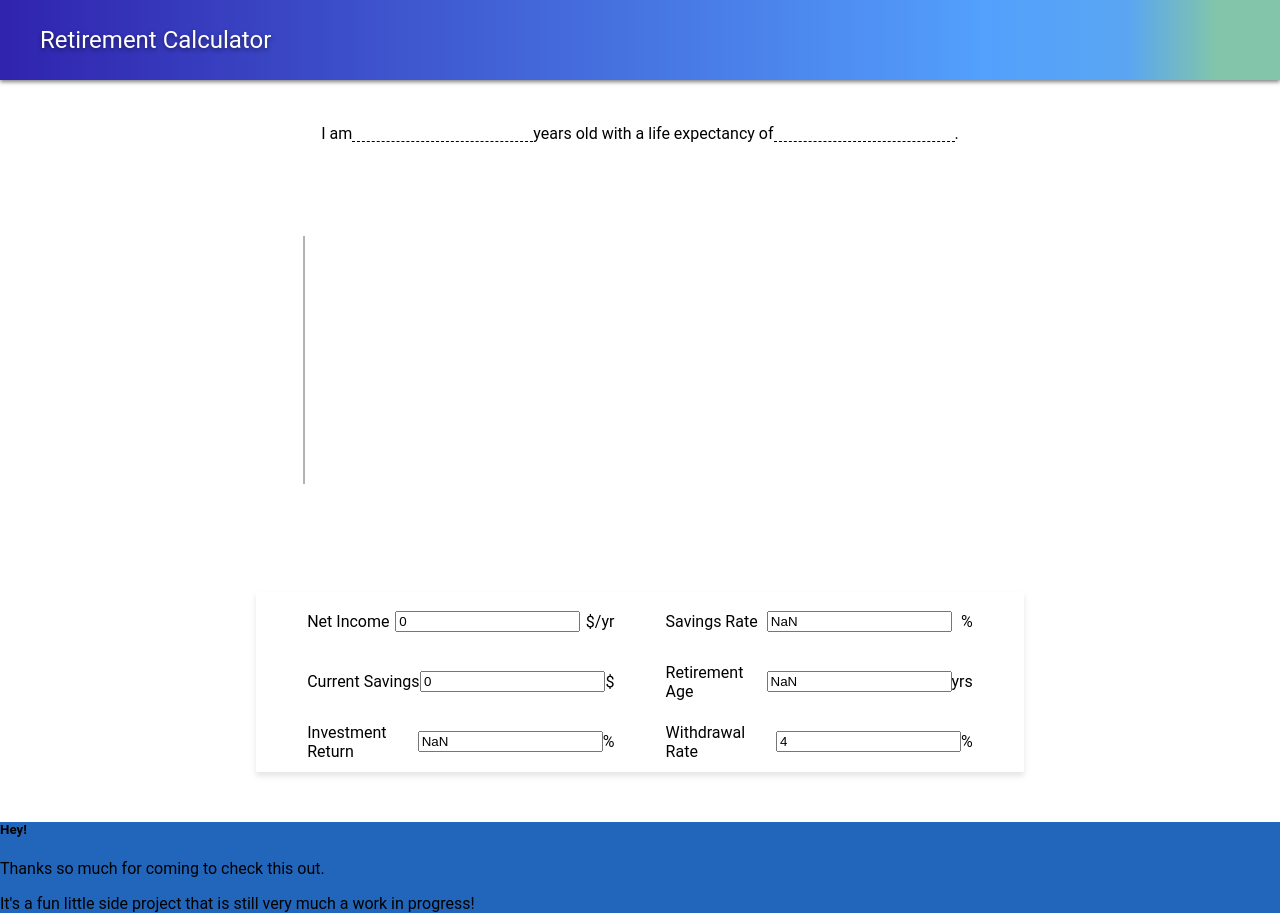
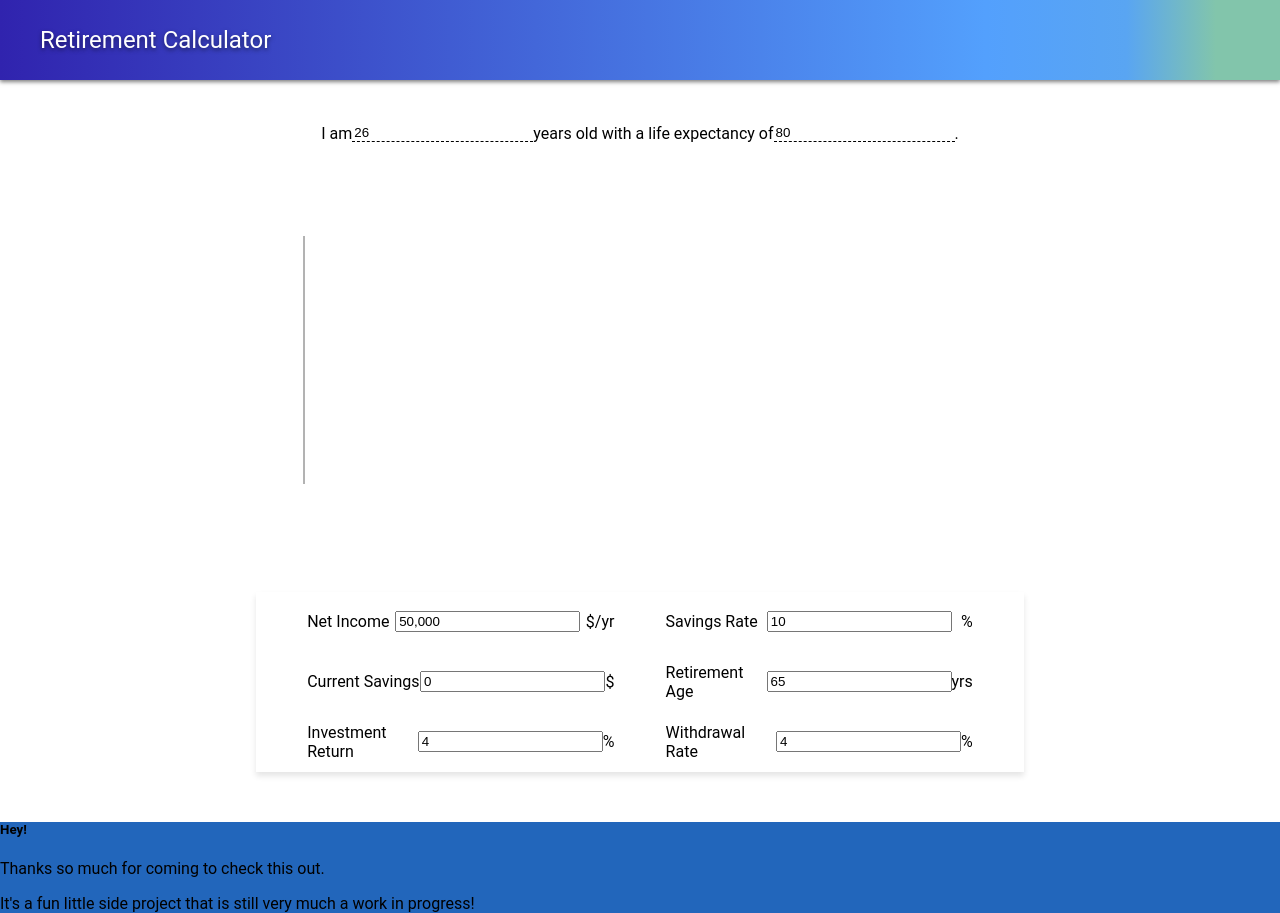
Before and after one commit to gabrielwr/React-Retirement-Calculator, a React (Create React App) app: page / in a window 1280 px wide. Built offline with nearby package versions, Linux system fonts and the light colour scheme.

Commit message:
updates string/number transformations further

```diff
--- a/src/components/age-form/index.js
+++ b/src/components/age-form/index.js
@@ -1,19 +1,44 @@
 import React, { Component } from 'react';
+import { connect } from 'react-redux';
+import * as R from 'ramda';
 
 import { AgeFormWrapper, AgeFormInput } from './styled';
 
 class AgeForm extends Component {
+
+  handleLifespanAge = (_evt, lifeExpectancy) => {
+    const { startingAge, addCurrentAge, setLifeExpectancy } = this.props;
+
+    if(lifeExpectancy <= +startingAge){
+      addCurrentAge(lifeExpectancy-1);
+    }
+    setLifeExpectancy(lifeExpectancy);
+    this.computeData();
+  }
+
   render() {
+    const { startingAge, lifeExpectancy} = this.props
     return (
       <AgeFormWrapper>
         <span>I am</span>
-        <AgeFormInput type='number'/>
+        <AgeFormInput type='number' value={this.props.startingAge}/>
         <span>years old with a life expectancy of</span>
-        <AgeFormInput type='number'/>
+        <AgeFormInput type='number' value={this.props.lifeExpectancy}/>
         <span>.</span>
       </AgeFormWrapper>
     );
   }
 }
 
-export default AgeForm;
+const mapStateToProps = (state) => {
+  const lifeExpectancy = R.path(['calculationData', 'lifeExpectancy'])(state);
+  const startingAge = R.path(['calculationData', 'startingAge'])(state);
+
+  return {
+    lifeExpectancy,
+    startingAge
+  };
+};
+
+
+export default connect(mapStateToProps)(AgeForm);
--- a/src/components/calculator-form/index.js
+++ b/src/components/calculator-form/index.js
@@ -10,45 +10,47 @@ import {
 
 class CalculatorForm extends Component {
   render() {
-    const { handle, state } = this.props;
     const {
-      currentSavings,
-      marketReturn,
+      handleCurrentAge,
+      handleRetirementAge,
+      handleLifespanAge,
+      startingSavings,
+      investmentReturnRate,
       retireAge,
       retireSpending,
       salary,
       salaryIncrease,
-      savings
-    } = state;
+      savingsRate,
+    } = this.props;
 
     return (
       <FormWrapper>
         <FormColumn>
           <Row>
             <span>Net Income</span>
-            <input value={formatMoney(+salary, 0)} />
+            <input value={formatMoney(salary, 0)} />
             <span>$/yr</span>
           </Row>
           <Row>
             <span>Current Savings </span>
-            <input value={formatMoney(+currentSavings, 0)}/>
+            <input value={formatMoney(startingSavings, 0)}/>
             <span>$</span>
           </Row>
           <Row>
             <span>Investment Return</span>
-            <input value={+marketReturn}/>
+            <input value={investmentReturnRate}/>
             <span>%</span>
           </Row>
         </FormColumn>
         <FormColumn>
           <Row>
             <span>Savings Rate</span>
-            <input value={ +savings }/>
+            <input value={ savingsRate }/>
             <span>%</span>
           </Row>
           <Row>
             <span>Retirement Age</span>
-            <input value={ +retireAge }/>
+            <input value={ retireAge }/>
             <span>yrs</span>
           </Row>
           <Row>
--- a/src/components/chart/index.js
+++ b/src/components/chart/index.js
@@ -1,5 +1,6 @@
 import React, { Component } from 'react';
 import { connect } from 'react-redux';
+import * as R from 'ramda';
 
 import LineChart from '../../elements/line-chart/index';
 
@@ -16,8 +17,12 @@ class Chart extends Component {
   }
 }
 
-const mapState = state => ({
-  ...state
-});
+const mapState = (state) => {
+  const graphData = R.path(['calculationData', 'graphData'])(state);
+
+  return {
+    graphData
+  };
+};
 
 export default connect(mapState, null)(Chart);
--- a/src/containers/calculator-container/index.js
+++ b/src/containers/calculator-container/index.js
@@ -1,5 +1,6 @@
 import React, { Component } from 'react';
 import { connect } from 'react-redux';
+import * as R from 'ramda';
 
 import { actions as calculationDataActions } from '../../reducers/calculation-data';
 
@@ -53,60 +54,49 @@ class CalculatorContainer extends Component {
     let graphData = [];
 
     for(let i = 0; i <= yearsLeft; i++) {
-      accumulatedSavings += Math.floor(accumulatedSavings / 100 * state.marketReturn)
+      accumulatedSavings += Math.floor(accumulatedSavings / 100 * state.marketReturn);
       if(i >= yearsToRetirement && !retiredBool) {
         retiredBool = true;
-        this.props.addRetireAmt(`${accumulatedSavings}`)
+        this.props.addRetireAmt(`${accumulatedSavings}`);
       }
       if(!retiredBool) {
-        accumulatedSavings += salarySaved
+        accumulatedSavings += salarySaved;
       } else {
         accumulatedSavings -= retireSpending;
       }
       graphData.push({
         savings: accumulatedSavings,
         age: `${startingAge++}`,
-      })
+      });
 
       //update via salaryIncrease
       salarySaved += Math.floor(salarySaved / 100 * salaryIncrease)
     }
 
-    //dispatch to store
-    this.props.setFinalSavings(`${accumulatedSavings}`);
+    this.props.setFinalSavings(accumulatedSavings);
     this.props.setGraphData(graphData);
   }
 
   handleCurrentAge = (_evt, age) => {
     const { retireAge, setLifeExpectancy, lifeExpectancy, addCurrentAge, addRetireAge } = this.props;
     if(age >= +retireAge) {
-      addRetireAge(`${age + 1}`);
+      addRetireAge(age + 1);
     }
     if(age >= +lifeExpectancy) {
-      setLifeExpectancy(`${age + 1}`);
+      setLifeExpectancy(age + 1);
     }
-    addCurrentAge(`${age}`);
+    addCurrentAge(age);
     this.computeData();
   }
 
   handleRetirementAge = (_evt, retireAge) => {
     const { addCurrentAge, addRetireAge, startingAge, lifeExpectancy } = this.props;
     if(retireAge <= +startingAge) {
-      addCurrentAge(`${retireAge - 1}`);
+      addCurrentAge(retireAge - 1);
     } else if(retireAge >= lifeExpectancy) {
-      addRetireAge(`${lifeExpectancy-1}`);
+      addRetireAge(lifeExpectancy-1);
     }
-    addRetireAge(`${retireAge}`);
-    this.computeData();
-  }
-
-  handleLifespanAge = (_evt, lifeExpectancy) => {
-    const { startingAge, addCurrentAge, setLifeExpectancy } = this.props;
-
-    if(lifeExpectancy <= +startingAge){
-      addCurrentAge(`${lifeExpectancy-1}`);
-    }
-    setLifeExpectancy(`${lifeExpectancy}`);
+    addRetireAge(retireAge);
     this.computeData();
   }
 
@@ -118,32 +108,68 @@ class CalculatorContainer extends Component {
   }
 
   render() {
-    const props = {
-      handle: {
-        handleCurrentAge: this.handleCurrentAge,
-        handleRetirementAge: this.handleRetirementAge,
-        handleLifespanAge: this.handleLifespanAge,
-        changeHandler: this.changeHandler
-      },
-      state: { ...this.props },
-      graphData: this.props.graphData
-    };
+    const {
+      finalSavings,
+      investmentReturnRate,
+      retireAge,
+      retireAmt,
+      retireSpending,
+      salary,
+      salaryIncrease,
+      savingsRate,
+      startingSavings,
+    } = this.props;
+
+    const formProps = {
+      finalSavings,
+      investmentReturnRate,
+      retireAge,
+      retireAmt,
+      retireSpending,
+      salary,
+      salaryIncrease,
+      savingsRate,
+      startingSavings,
+      handleCurrentAge: this.handleCurrentAge,
+      handleLifeExpectancy: this.handleLifespanAge,
+      handleRetirementAge: this.handleRetirementAge,
+    }
 
     return (
       <ContentWrapper>
         <CalculatorContainerWrapper>
           <AgeForm />
           <Chart />
-          <CalculatorForm { ...props } />
+          <CalculatorForm { ...formProps } />
         </CalculatorContainerWrapper>
       </ContentWrapper>
     );
   }
 }
 
-const mapState = state => ({
-  ...state
-});
+const mapState = (state) => {
+  const finalSavings = R.path(['calculationData', 'finalSavings'])(state);
+  const investmentReturnRate = R.path(['calculationData', 'investmentReturnRate'])(state);
+  const retireAge = R.path(['calculationData', 'retireAge'])(state);
+  const retireAmt = R.path(['calculationData', 'retireAmt'])(state);
+  const retireSpending = R.path(['calculationData', 'retireSpending'])(state);
+  const salary = R.path(['calculationData', 'salary'])(state);
+  const salaryIncrease = R.path(['calculationData', 'retireAmt'])(state);
+  const savingsRate = R.path(['calculationData', 'savingsRate'])(state);
+  const startingSavings = R.path(['calculationData', 'startingSavings'])(state);
+
+  return {
+    finalSavings,
+    investmentReturnRate,
+    retireAge,
+    retireAmt,
+    retireSpending,
+    salary,
+    salaryIncrease,
+    savingsRate,
+    startingSavings,
+  };
+};
 
 const mapDispatch = {
   setFinalSavings,
@@ -157,7 +183,7 @@ const mapDispatch = {
   setSalaryIncrease,
   setSavingsRate,
   setStartingAge,
-  setStartingSavings
+  setStartingSavings,
 };
 
 export default connect(mapState, mapDispatch)( CalculatorContainer );
```
